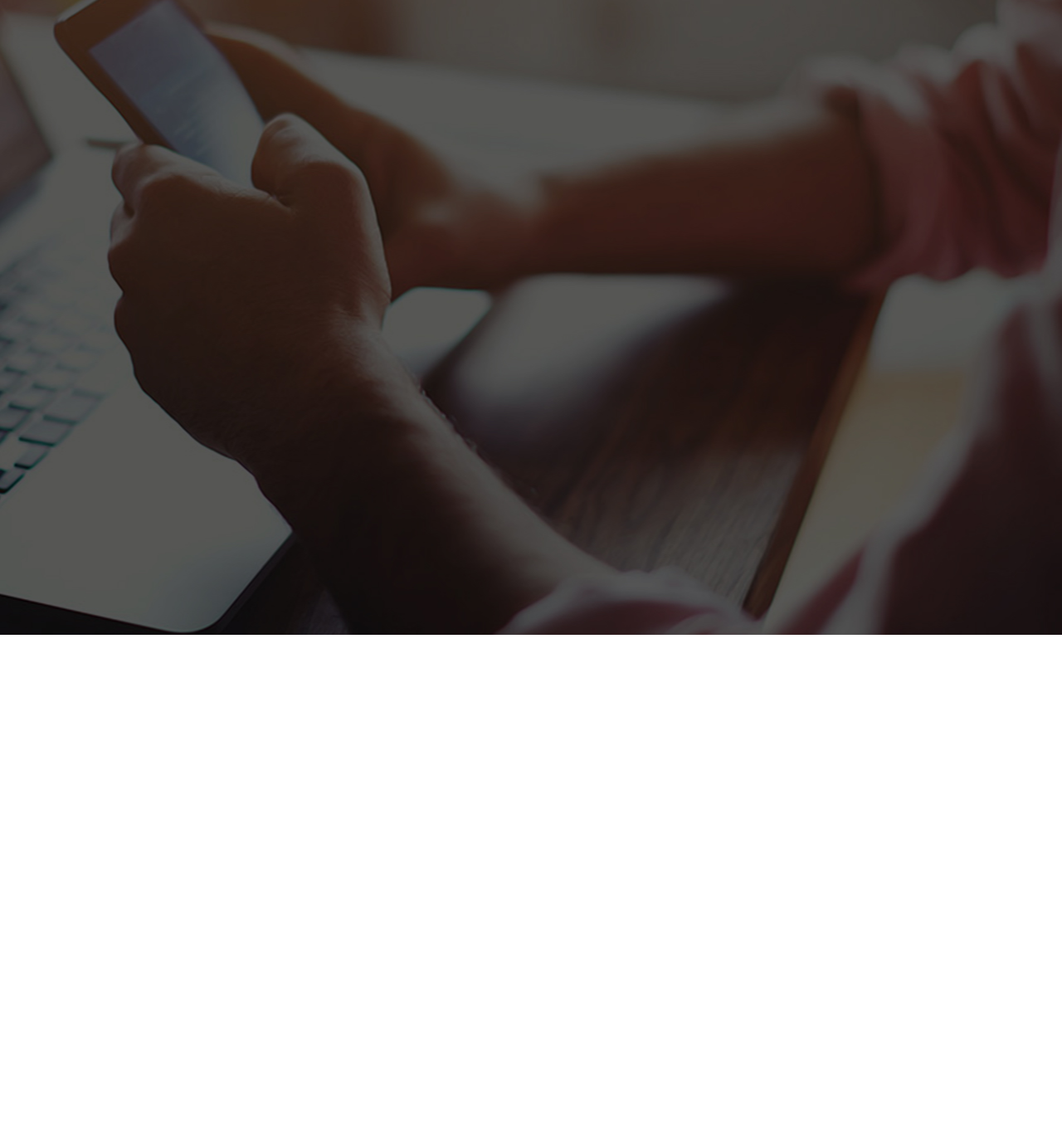
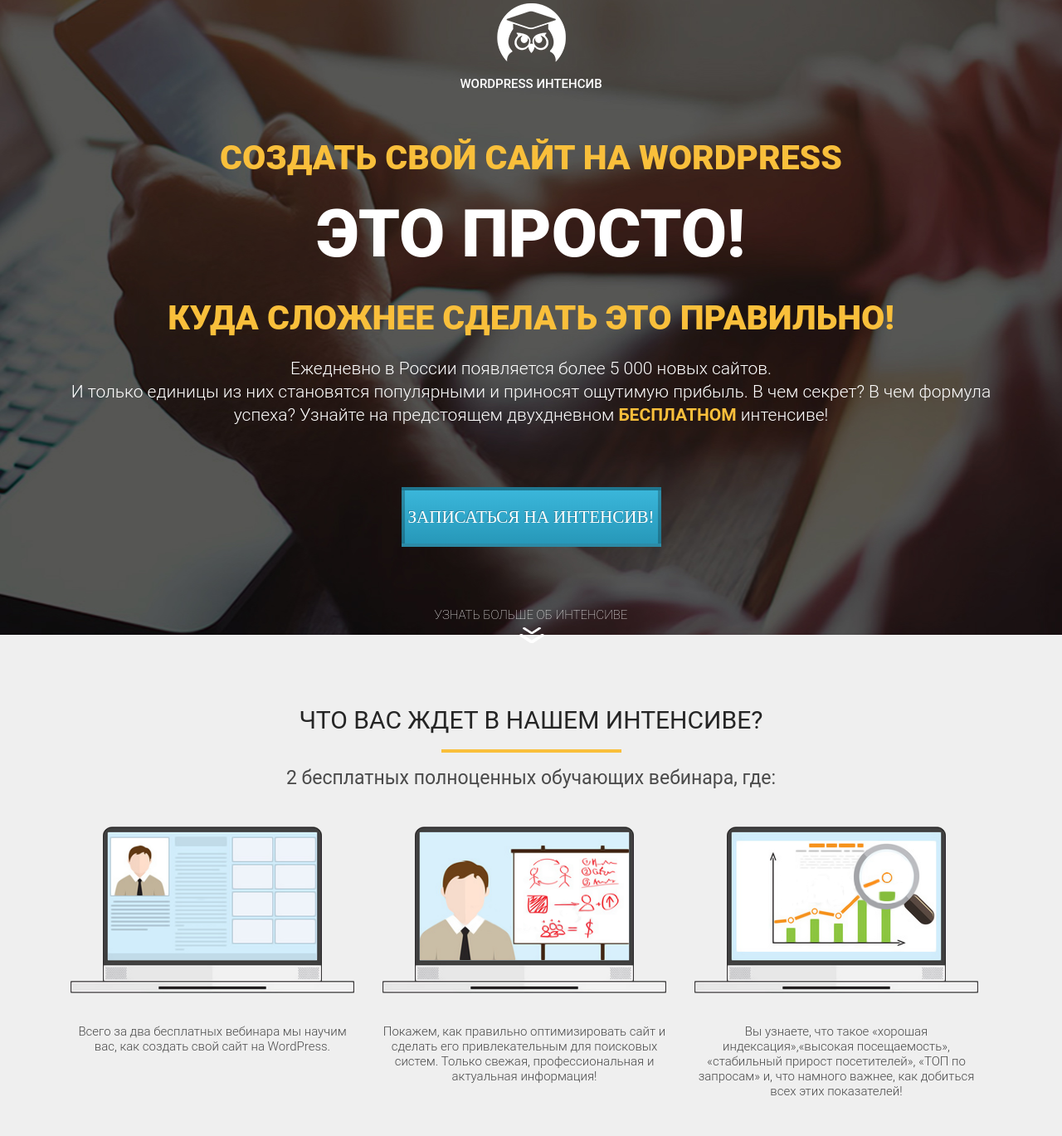
Before and after one commit to ArtemLunin/wordpress, a plain HTML site: page index.html in a window 1280 px wide. Shown: the part 35-1404 px from the top of the page at 83% size. Before the commit the page ends 800 px from the top, so only its background shows below. Drawn offline with Linux system fonts and the light colour scheme.

Commit message:
lesson 18

```diff
--- a/css/style.css
+++ b/css/style.css
@@ -12,4 +12,155 @@
 .promo {
 	height: 800px;
 	background: url('../img/bg/main_bg.png') center center/cover no-repeat;
+	padding: 39px 0 62px 0;
 }
+
+.logo .logo_img {
+	display: block;
+	margin: 0 auto;
+}
+
+.logo .logo_text {
+	font-family: 'Roboto';
+	font-weight: 500;
+	font-size: 15px;
+	line-height: 24px;
+	text-align: center;
+	text-transform: uppercase;
+	color: #FFFFFF;
+	margin-top: 14px;
+}
+
+h1 {
+	margin-top: 53px;
+}
+
+.title {
+	font-family: 'Roboto';
+	font-weight: 900;
+	font-size: 41px;
+	text-align: center;
+	text-transform: uppercase;
+	color: #F9BF3B;
+}
+
+h2.title {
+	margin-top: 30px;
+}
+
+.simple .title_big {
+	font-family: 'Roboto';
+	font-weight: 900;
+	font-size: 80px;
+	text-align: center;
+	text-transform: uppercase;
+	color: #FFFFFF;
+	margin-top: 21px;
+}
+
+.promo .promo_text {
+	padding: 0 13px;
+	margin-top: 23px;
+	font-family: 'Roboto';
+	font-style: normal;
+	font-weight: 300;
+	font-size: 21px;
+	line-height: 28px;
+	text-align: center;
+	color: #FFFFFF;
+}
+
+.promo .promo_text span {
+	font-style: normal;
+	font-weight: 700;
+	color: #F9BF3B;
+}
+
+.promo .promo_btn {
+	display: block;
+	margin: 73px auto;
+	width: 313px;
+	height: 72px;
+	background: linear-gradient(to top, #2798B9 0%, #3AB6DA 100%);
+	border: 4px solid rgba(0,0,0, 0.23);
+	box-shadow: inset 0 0 0 rgba(0, 0, 0, 0.18);
+	font-family: 'RobotoCondensed';
+	font-weight: 400;
+	font-size: 21px;
+	line-height: 24px;
+	text-transform: uppercase;
+	color: #FFFFFF;
+	text-shadow: -1px -1px 0px rgba(0, 0, 0, 0.22);
+	cursor: pointer;
+}
+
+.more .more_text {
+	font-family: 'Roboto';
+	font-weight: 100;
+	font-size: 15px;
+	text-align: center;
+	text-transform: uppercase;
+	color: #FFFFFF;
+	text-align: center;
+}
+
+.more .more_img {
+	display: block;
+	margin: 5px auto 0 auto;
+}
+
+.waiting {
+	height: 604px;
+	background: #EFEFEF;
+	padding: 85px 0 75px 0;
+}
+
+.waiting .waiting_header {
+	font-family: 'Roboto';
+	font-weight: 400;
+	font-size: 30px;
+	text-align: center;
+	text-transform: uppercase;
+	color: #252525;
+}
+
+.waiting .waiting_divider {
+	width: 217px;
+	height: 4px;
+	background-color: #F9BF3B;
+	margin: 0 auto;
+	margin-top: 18px;
+}
+
+.waiting .waiting_subheader {
+	margin-top: 17px;
+	font-family: 'Roboto';
+	font-weight: 400;
+	font-size: 23px;
+	text-align: center;
+	color: #4A4A4A;
+}
+
+.waiting .waiting_wrapper {
+	margin-top: 45px;
+}
+
+.waiting .waiting_wrapper .waiting_item {
+	display: inline-block;
+	vertical-align: top;
+	margin: 0 15px;
+	width: 342px;
+}
+
+.waiting .waiting_wrapper .waiting_item .waiting_img {
+	width: 100%;
+}
+
+.waiting .waiting_wrapper .waiting_item .waiting_descr {
+	margin-top: 33px;
+	font-family: 'Roboto';
+	font-weight: 300;
+	font-size: 15px;
+	text-align: center;
+	color: #4A4A4A;
+}
--- a/index.html
+++ b/index.html
@@ -10,7 +10,51 @@
 <body>
 	<section class="promo">
 		<div class="container">
+			<div class="logo">
+				<img src="icons/logo.png" alt="logo" class="logo_img">
+				<div class="logo_text">WordPress интенсив</div>
+			</div>
 
+			<h1 class="title">Создать свой сайт на WordPress</h1>
+			<div class="simple">
+				<h2 class="title_big">это просто!</h2>
+				<div class="line"></div>
+			</div>
+			<h2 class="title">Куда сложнее сделать это правильно!</h2>
+
+			<div class="promo_text">
+				Ежедневно в России появляется более 5 000 новых сайтов.<br>И только единицы из них становятся популярными и приносят ощутимую прибыль. В чем секрет? В чем формула успеха? Узнайте на предстоящем двухдневном <span>БЕСПЛАТНОМ</span> интенсиве!
+			</div>
+
+			<button class="promo_btn">Записаться на интенсив!</button>
+
+			<div class="more">
+				<div class="more_text">узнать больше об интенсиве</div>
+				<img class="more_img" src="icons/arrow_down.png" alt="arrow">
+			</div>
+		</div>
+	</section>
+
+	<section class="waiting">
+		<div class="container">
+			<h2 class="waiting_header">Что вас ждет в нашем интенсиве?</h2>
+			<div class="waiting_divider"></div>
+			<div class="waiting_subheader">2 бесплатных полноценных обучающих вебинара, где:</div>
+
+			<div class="waiting_wrapper">
+				<div class="waiting_item">
+					<img src="img/waiting_1.png" alt="1" class="waiting_img">
+					<div class="waiting_descr">Всего за два бесплатных вебинара мы научим вас, как создать свой сайт на WordPress. </div>
+				</div>
+				<div class="waiting_item">
+					<img src="img/waiting_2.png" alt="2" class="waiting_img">
+					<div class="waiting_descr">Покажем, как правильно оптимизировать сайт и сделать его привлекательным для поисковых систем. Только свежая, профессиональная и актуальная информация!</div>
+				</div>
+				<div class="waiting_item">
+					<img src="img/waiting_3.png" alt="3" class="waiting_img">
+					<div class="waiting_descr">Вы узнаете, что такое «хорошая индексация»,«высокая посещаемость», «стабильный прирост посетителей», «ТОП по запросам» и, что намного важнее, как добиться всех этих показателей!</div>
+				</div>
+			</div>
 		</div>
 	</section>
 </body>
```
Also changed, not shown: icons/arrow_down.png (added).
